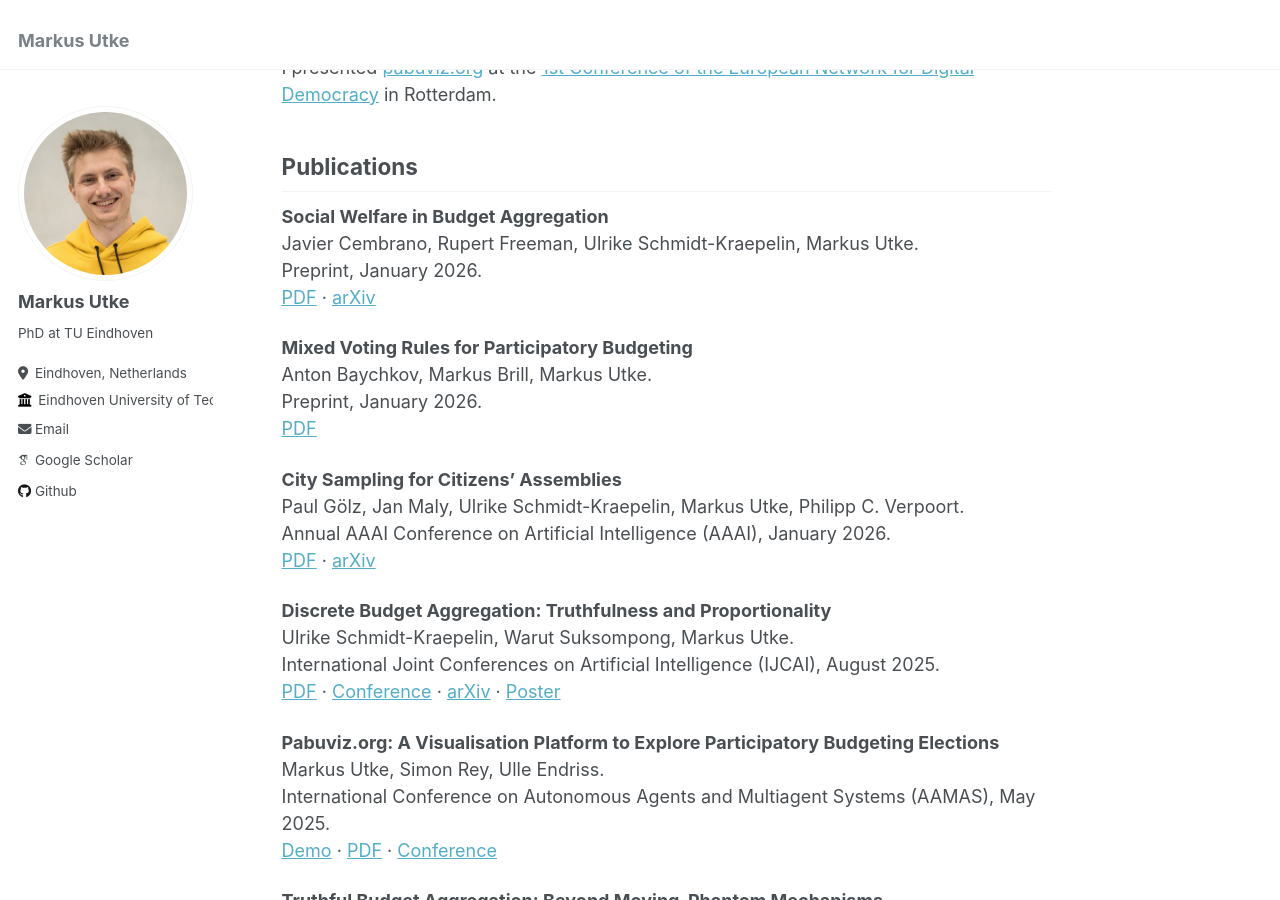
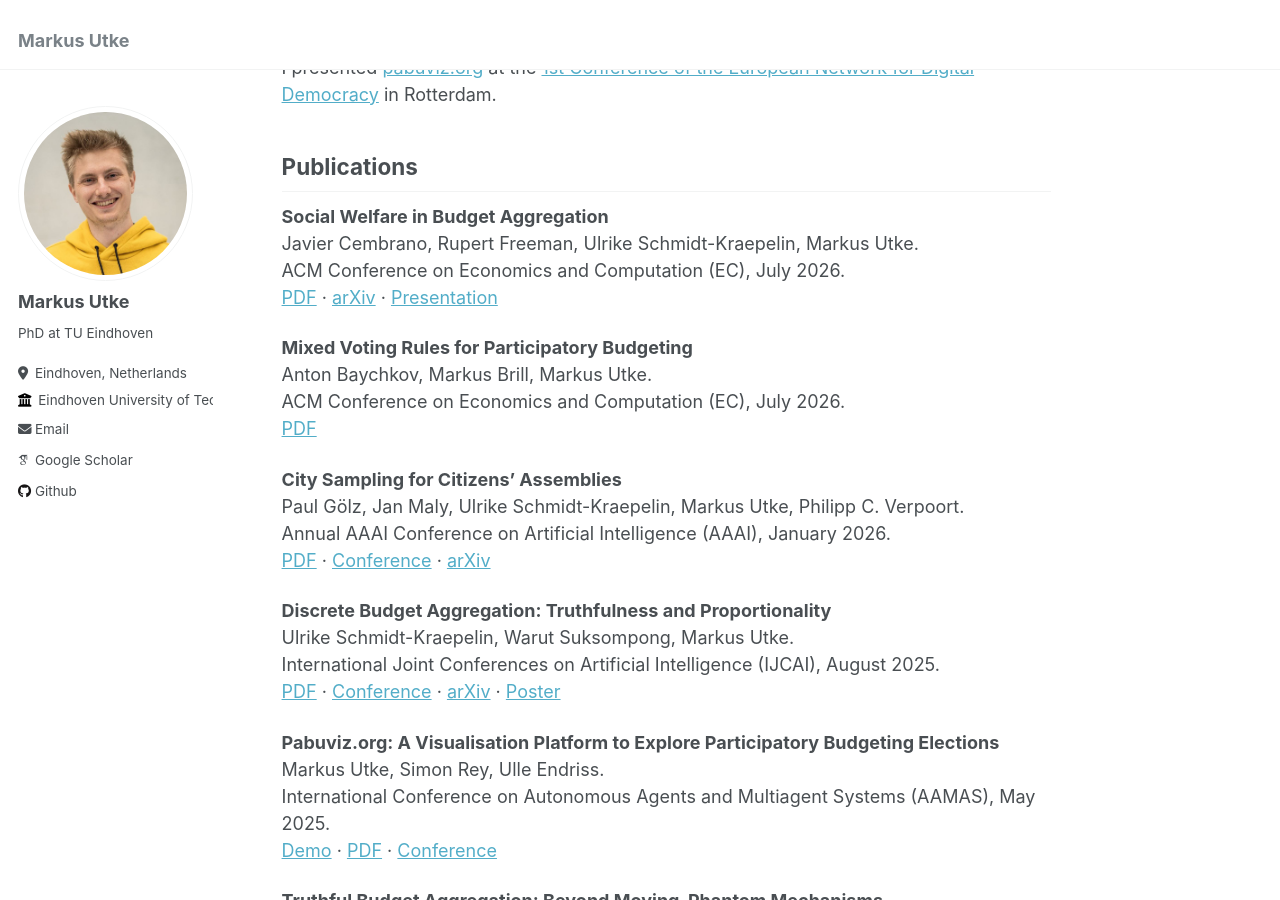
Before and after one commit to markus-utke/markus-utke.github.io, a Jekyll site: the page built from _pages/about.md, in a window 1280 px wide and 900 px high, scrolled down 766 px. Built offline with Jekyll 4.4.1, drawn with Linux system fonts in a browser that asks for light colours; some web fonts are replaced.

Commit message:
2026.07.10

```diff
--- a/_pages/about.md
+++ b/_pages/about.md
@@ -37,18 +37,18 @@ Publications
 ------
 **Social Welfare in Budget Aggregation**\
 Javier Cembrano, Rupert Freeman, Ulrike Schmidt-Kraepelin, Markus Utke.\
-Preprint, January 2026.\
-[PDF](files/welfare_budget_aggregation.pdf) · [arXiv](https://arxiv.org/abs/2602.23027)
+ACM Conference on Economics and Computation (EC), July 2026.\
+[PDF](files/welfare_budget_aggregation.pdf) · [arXiv](https://arxiv.org/abs/2602.23027) · [Presentation](files/Social_Welfare_in_Budget_Aggregation_20min_unlinked.pptx)
 
 **Mixed Voting Rules for Participatory Budgeting**\
 Anton Baychkov, Markus Brill, Markus Utke.\
-Preprint, January 2026.\
+ACM Conference on Economics and Computation (EC), July 2026.\
 [PDF](files/mixed_PB.pdf)
 
 **City Sampling for Citizens' Assemblies**\
 Paul Gölz, Jan Maly, Ulrike Schmidt-Kraepelin, Markus Utke, Philipp C. Verpoort.\
 Annual AAAI Conference on Artificial Intelligence (AAAI), January 2026.\
-[PDF](files/city_sampling.pdf) · [arXiv](https://arxiv.org/abs/2509.07557)
+[PDF](files/city_sampling.pdf) · [Conference](https://ojs.aaai.org/index.php/AAAI/article/view/38744) · [arXiv](https://arxiv.org/abs/2509.07557)
 
 **Discrete Budget Aggregation: Truthfulness and Proportionality**\
 Ulrike Schmidt-Kraepelin, Warut Suksompong, Markus Utke.\
```
Also changed, not shown: 3 other files.
